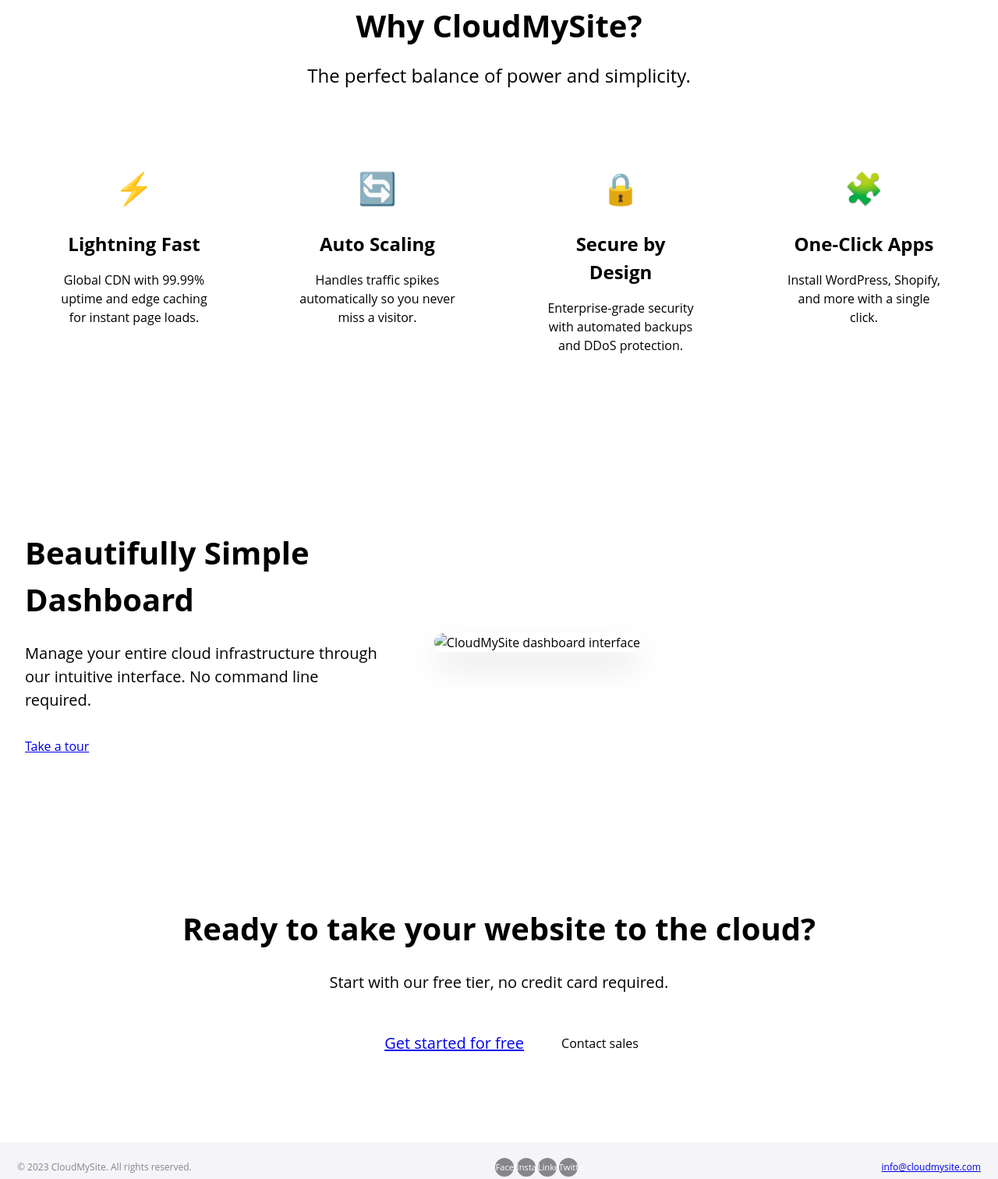
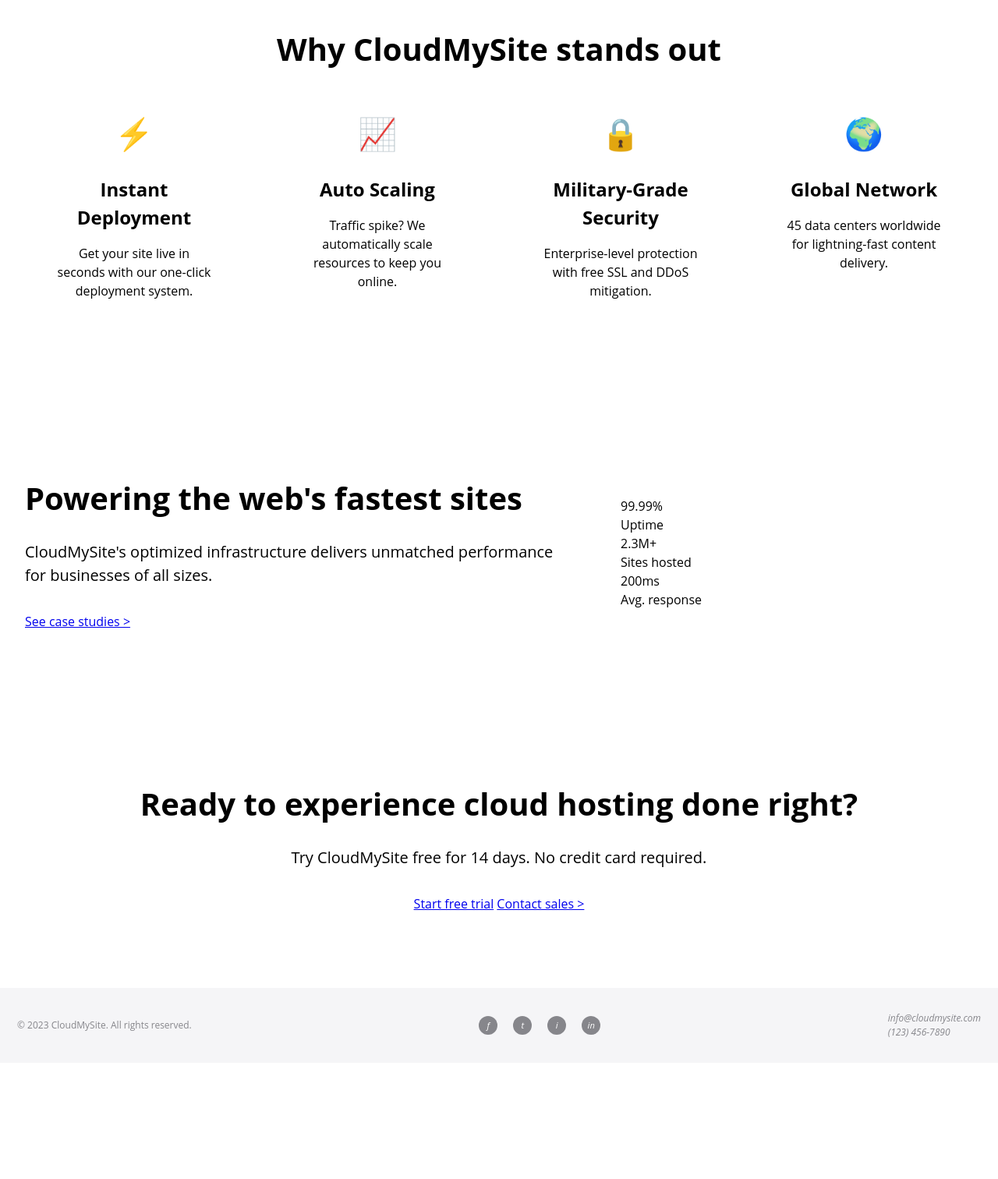
Before and after one commit to arinatechnologies/Yoga-Studio-examplecom-7875, a plain HTML site: page index.html in a window 1280 px wide. Shown: the part 683-2195 px from the top of the page at 78% size. After the commit the page ends 2046 px from the top, so only its background shows below. Drawn offline with Linux system fonts and the light colour scheme.

Commit message:
Upload from Lambda

```diff
--- a/index.html
+++ b/index.html
@@ -10,9 +10,8 @@
             <body>
             <header class="site-header">
     <nav class="main-nav">
-        <div class="nav-logo">
-            <a href="index.html">CloudMySite</a>
-        </div>
+        <a href="index.html" class="logo">CloudMySite</a>
+        <div class="nav-links-container">
             <ul class="nav-links">
                 <li><a href="index.html">Home</a></li>
                 <li><a href="about.html">About</a></li>
@@ -20,6 +19,11 @@
                 <li><a href="gallery.html">Gallery</a></li>
                 <li><a href="contact.html">Contact</a></li>
             </ul>
+        </div>
+        <button class="mobile-menu-toggle" aria-label="Toggle navigation">
+            <span class="toggle-bar"></span>
+            <span class="toggle-bar"></span>
+        </button>
     </nav>
 </header>
 
@@ -28,46 +32,41 @@
     <section class="hero">
         <div class="hero-content">
             <h1>CloudMySite</h1>
-            <h2>Your website, lighter than air.</h2>
-            <p>Blazing fast cloud hosting with effortless scalability.</p>
-            <div class="hero-links">
-                <a href="#" class="btn">Learn more</a>
-                <a href="#" class="btn btn-secondary">Get started</a>
+            <h2>Hosting that lifts your business higher</h2>
+            <p>Lightning-fast cloud hosting with effortless scalability. Get started in minutes.</p>
+            <div class="hero-buttons">
+                <a href="#" class="btn btn-primary">Try for free</a>
+                <a href="#" class="btn btn-secondary">Learn more &gt;</a>
             </div>
         </div>
         <div class="hero-image">
-            <img src="images/hero-cloud.png" alt="CloudMySite dashboard interface" loading="lazy">
+            <img src="images/hero-server.png" alt="CloudMySite hosting dashboard" loading="lazy">
         </div>
     </section>
 
     <!-- Features Section -->
     <section class="features">
-        <h2>Why CloudMySite?</h2>
-        <p class="subhead">The perfect balance of power and simplicity.</p>
-
+        <h2 class="section-title">Why CloudMySite stands out</h2>
         <div class="features-grid">
             <div class="feature">
                 <div class="feature-icon">⚡</div>
-                <h3>Lightning Fast</h3>
-                <p>Global CDN with 99.99% uptime and edge caching for instant page loads.</p>
+                <h3>Instant Deployment</h3>
+                <p>Get your site live in seconds with our one-click deployment system.</p>
             </div>
-
             <div class="feature">
-                <div class="feature-icon">🔄</div>
+                <div class="feature-icon">📈</div>
                 <h3>Auto Scaling</h3>
-                <p>Handles traffic spikes automatically so you never miss a visitor.</p>
+                <p>Traffic spike? We automatically scale resources to keep you online.</p>
             </div>
-
             <div class="feature">
                 <div class="feature-icon">🔒</div>
-                <h3>Secure by Design</h3>
-                <p>Enterprise-grade security with automated backups and DDoS protection.</p>
+                <h3>Military-Grade Security</h3>
+                <p>Enterprise-level protection with free SSL and DDoS mitigation.</p>
             </div>
-
             <div class="feature">
-                <div class="feature-icon">🧩</div>
-                <h3>One-Click Apps</h3>
-                <p>Install WordPress, Shopify, and more with a single click.</p>
+                <div class="feature-icon">🌍</div>
+                <h3>Global Network</h3>
+                <p>45 data centers worldwide for lightning-fast content delivery.</p>
             </div>
         </div>
     </section>
@@ -75,39 +74,57 @@
     <!-- Showcase Section -->
     <section class="showcase">
         <div class="showcase-content">
-            <h2>Beautifully Simple Dashboard</h2>
-            <p>Manage your entire cloud infrastructure through our intuitive interface. No command line required.</p>
-            <a href="#" class="btn">Take a tour</a>
+            <h2>Powering the web's fastest sites</h2>
+            <p>CloudMySite's optimized infrastructure delivers unmatched performance for businesses of all sizes.</p>
+            <a href="#" class="btn btn-outline">See case studies &gt;</a>
         </div>
-        <div class="showcase-image">
-            <img src="images/dashboard-showcase.png" alt="CloudMySite dashboard interface" loading="lazy">
+        <div class="showcase-stats">
+            <div class="stat">
+                <div class="stat-number">99.99%</div>
+                <div class="stat-label">Uptime</div>
+            </div>
+            <div class="stat">
+                <div class="stat-number">2.3M+</div>
+                <div class="stat-label">Sites hosted</div>
+            </div>
+            <div class="stat">
+                <div class="stat-number">200ms</div>
+                <div class="stat-label">Avg. response</div>
+            </div>
         </div>
     </section>
 
     <!-- CTA Section -->
     <section class="cta">
-        <h2>Ready to take your website to the cloud?</h2>
-        <p>Start with our free tier, no credit card required.</p>
-        <div class="cta-links">
-            <a href="#" class="btn btn-large">Get started for free</a>
-            <a href="#" class="link">Contact sales</a>
+        <div class="cta-card">
+            <h2>Ready to experience cloud hosting done right?</h2>
+            <p>Try CloudMySite free for 14 days. No credit card required.</p>
+            <div class="cta-buttons">
+                <a href="#" class="btn btn-primary">Start free trial</a>
+                <a href="#" class="btn btn-text">Contact sales &gt;</a>
+            </div>
         </div>
     </section>
 </main>
 
             <footer class="site-footer">
     <div class="footer-content">
-        <div class="footer-copyright">
-            <p>&copy; 2023 CloudMySite. All rights reserved.</p>
+        <div class="footer-section">
+            <p class="copyright">&copy; 2023 CloudMySite. All rights reserved.</p>
         </div>
-        <div class="footer-social">
-            <a href="#" aria-label="Facebook"><span class="social-icon">Facebook</span></a>
-            <a href="#" aria-label="Instagram"><span class="social-icon">Instagram</span></a>
-            <a href="#" aria-label="LinkedIn"><span class="social-icon">LinkedIn</span></a>
-            <a href="#" aria-label="Twitter"><span class="social-icon">Twitter</span></a>
+        <div class="footer-section">
+            <ul class="social-links">
+                <li><a href="#" aria-label="Facebook"><i class="social-icon facebook">f</i></a></li>
+                <li><a href="#" aria-label="Twitter"><i class="social-icon twitter">t</i></a></li>
+                <li><a href="#" aria-label="Instagram"><i class="social-icon instagram">i</i></a></li>
+                <li><a href="#" aria-label="LinkedIn"><i class="social-icon linkedin">in</i></a></li>
+            </ul>
         </div>
-        <div class="footer-contact">
-            <a href="mailto:info@cloudmysite.com">info@cloudmysite.com</a>
+        <div class="footer-section">
+            <address class="contact-info">
+                <a href="mailto:info@cloudmysite.com">info@cloudmysite.com</a><br>
+                <a href="tel:+1234567890">(123) 456-7890</a>
+            </address>
         </div>
     </div>
 </footer>
```
Lines whose indentation alone changed are shown as unchanged.
